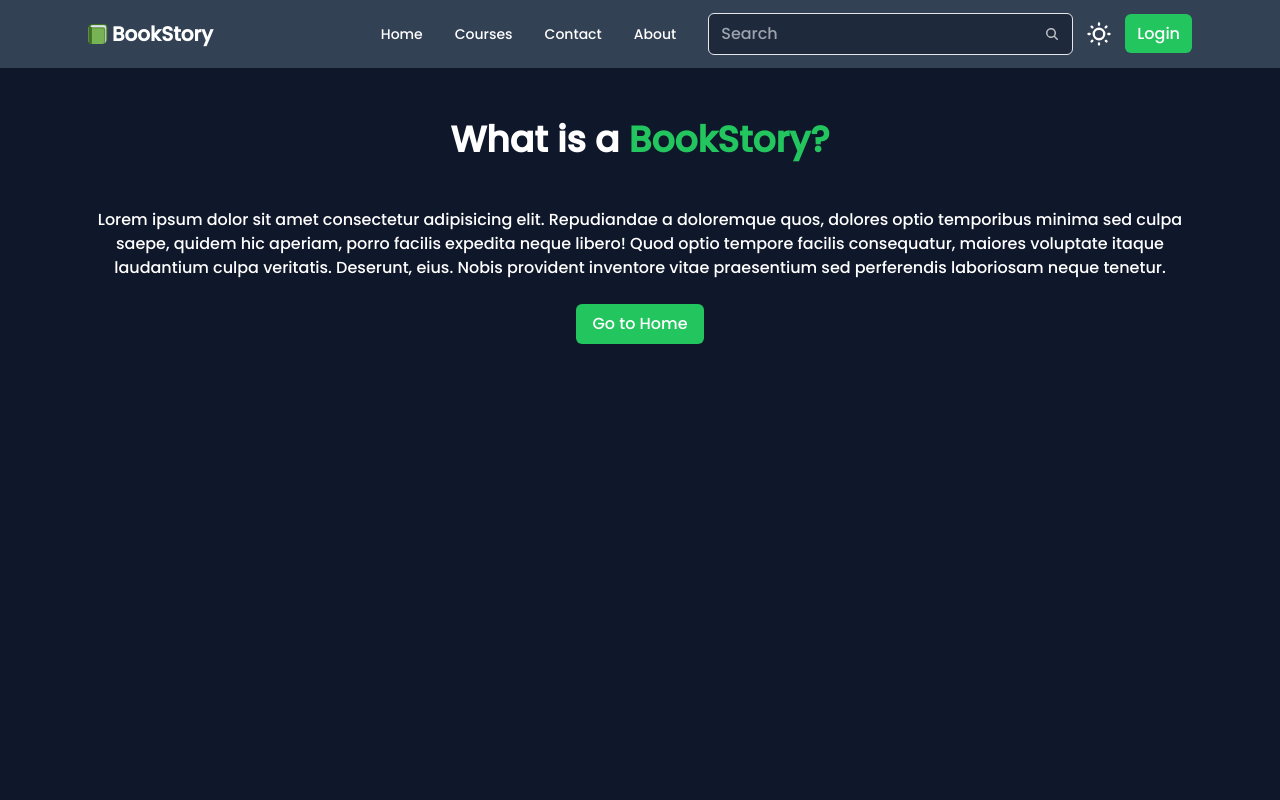
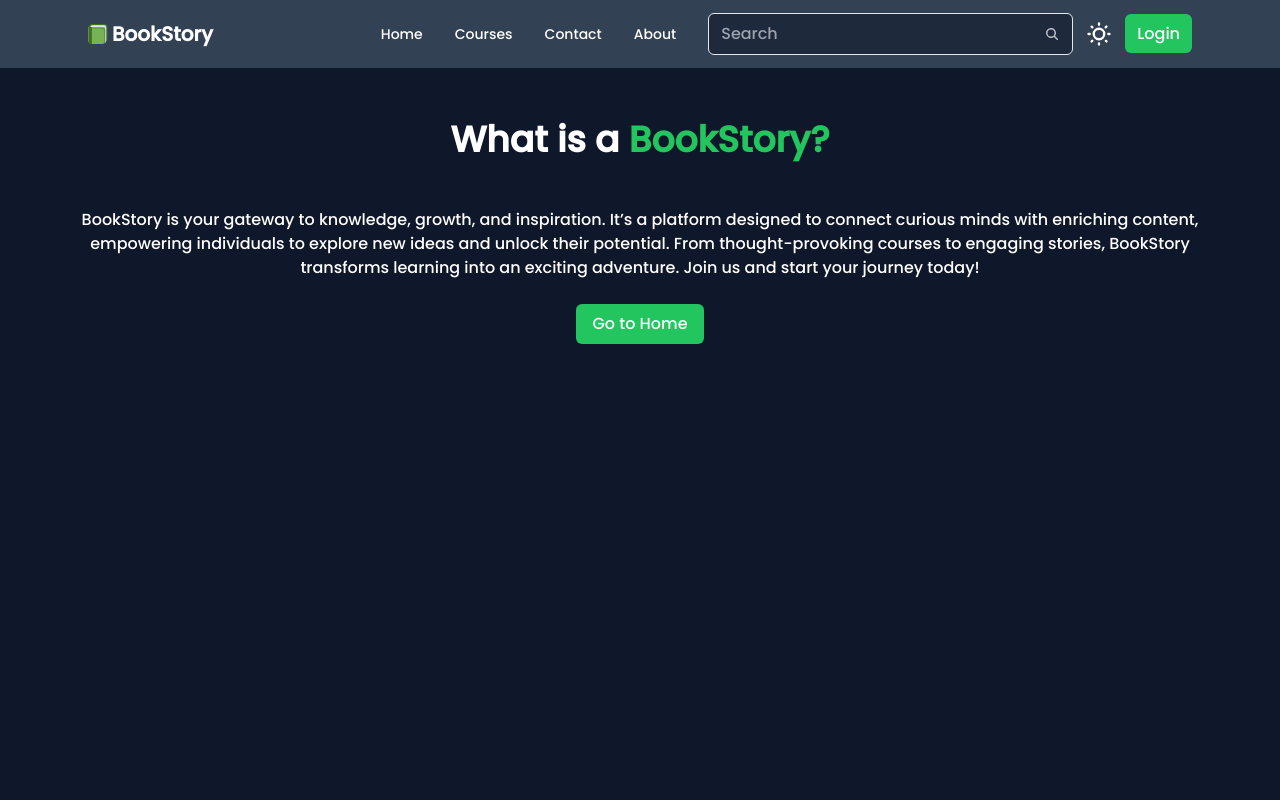
Before and after one commit to jagdishbutte/BookStory, a React (Vite) app in the folder Frontend/: page /about in a window 1280 px wide. Shown: the top 800 px of the page. Built offline with nearby package versions, Linux system fonts and the light colour scheme.

Commit message:
Updated Content

```diff
--- a/Frontend/src/components/Aboutus.jsx
+++ b/Frontend/src/components/Aboutus.jsx
@@ -11,14 +11,16 @@ function Aboutus() {
             <span className="text-white">.</span>
           </h1>
 
-          <h1 className="mt-20 text-2xl md:text-4xl font-semibold">What is a{" "} <span className="text-green-500">BookStory?</span></h1>
+          <h1 className="mt-20 text-2xl md:text-4xl font-semibold">
+            What is a <span className="text-green-500">BookStory?</span>
+          </h1>
           <p className="mt-12">
-            Lorem ipsum dolor sit amet consectetur adipisicing elit. Repudiandae
-            a doloremque quos, dolores optio temporibus minima sed culpa saepe,
-            quidem hic aperiam, porro facilis expedita neque libero! Quod optio
-            tempore facilis consequatur, maiores voluptate itaque laudantium
-            culpa veritatis. Deserunt, eius. Nobis provident inventore vitae
-            praesentium sed perferendis laboriosam neque tenetur.
+            BookStory is your gateway to knowledge, growth, and inspiration.
+            It’s a platform designed to connect curious minds with enriching
+            content, empowering individuals to explore new ideas and unlock
+            their potential. From thought-provoking courses to engaging stories,
+            BookStory transforms learning into an exciting adventure. Join us
+            and start your journey today!
           </p>
           <Link to={"/"}>
             <button className="mt-6 bg-green-500 hover:bg-green-700 px-4 py-2 rounded-md duration-300">
--- a/Frontend/src/components/Banner.jsx
+++ b/Frontend/src/components/Banner.jsx
@@ -11,9 +11,10 @@ function Banner() {
               <span className="text-green-500">new everyday!!!</span>
             </h1>
             <p className="text-xl">
-              Lorem ipsum dolor sit amet consectetur adipisicing elit. Tenetur
-              voluptatibus nemo quos eveniet neque autem, ullam maiores magni
-              quam fugiat.
+              Unlock a world of knowledge and growth with BookStory! Expand your
+              horizons, one story at a time. From inspiring tales to insightful
+              lessons, there’s always something new to discover. Let’s make
+              every day a learning adventure!
             </p>
             <label className="input input-bordered flex items-center gap-2 mr-12  dark:bg-slate-800 dark:text-white">
               <svg
--- a/Frontend/src/components/Course.jsx
+++ b/Frontend/src/components/Course.jsx
@@ -26,14 +26,15 @@ function Course() {
             <span className="text-white">.</span>
           </h1>
 
-          <h1 className="mt-20 text-2xl md:text-4xl font-semibold">We are deighted to have you{" "} <span className="text-green-500">here :)</span></h1>
+          <h1 className="mt-20 text-2xl md:text-4xl font-semibold">
+            We are deighted to have you{" "}
+            <span className="text-green-500">here :)</span>
+          </h1>
           <p className="mt-12">
-            Lorem ipsum dolor sit amet consectetur adipisicing elit. Repudiandae
-            a doloremque quos, dolores optio temporibus minima sed culpa saepe,
-            quidem hic aperiam, porro facilis expedita neque libero! Quod optio
-            tempore facilis consequatur, maiores voluptate itaque laudantium
-            culpa veritatis. Deserunt, eius. Nobis provident inventore vitae
-            praesentium sed perferendis laboriosam neque tenetur.
+            Explore our wide range of courses designed to inspire, educate, and
+            empower you. Whether you’re pursuing a new passion or enhancing your
+            skills, our curated content is tailored to meet your needs. Dive in
+            and start your journey of growth and discovery today!
           </p>
           <Link to={"/"}>
             <button className="mt-6 bg-green-500 hover:bg-green-700 px-4 py-2 rounded-md duration-300">
--- a/Frontend/src/components/Freebook.jsx
+++ b/Frontend/src/components/Freebook.jsx
@@ -63,9 +63,11 @@ function Freebook() {
         <div className="space-y-6">
           <h1 className="font-semibold text-xl">Free Offered Courses</h1>
           <p>
-            Lorem ipsum dolor sit amet consectetur adipisicing elit. Autem
-            similique quos reprehenderit temporibus nostrum. Repellat et
-            asperiores accusantium excepturi enim.
+            Discover our free courses and take the first step towards achieving
+            your goals with BookStory! From captivating stories to practical
+            knowledge, our courses are designed to ignite curiosity and foster
+            growth. Start your journey today, and make learning a part of your
+            everyday adventure!
           </p>
         </div>
 
```
